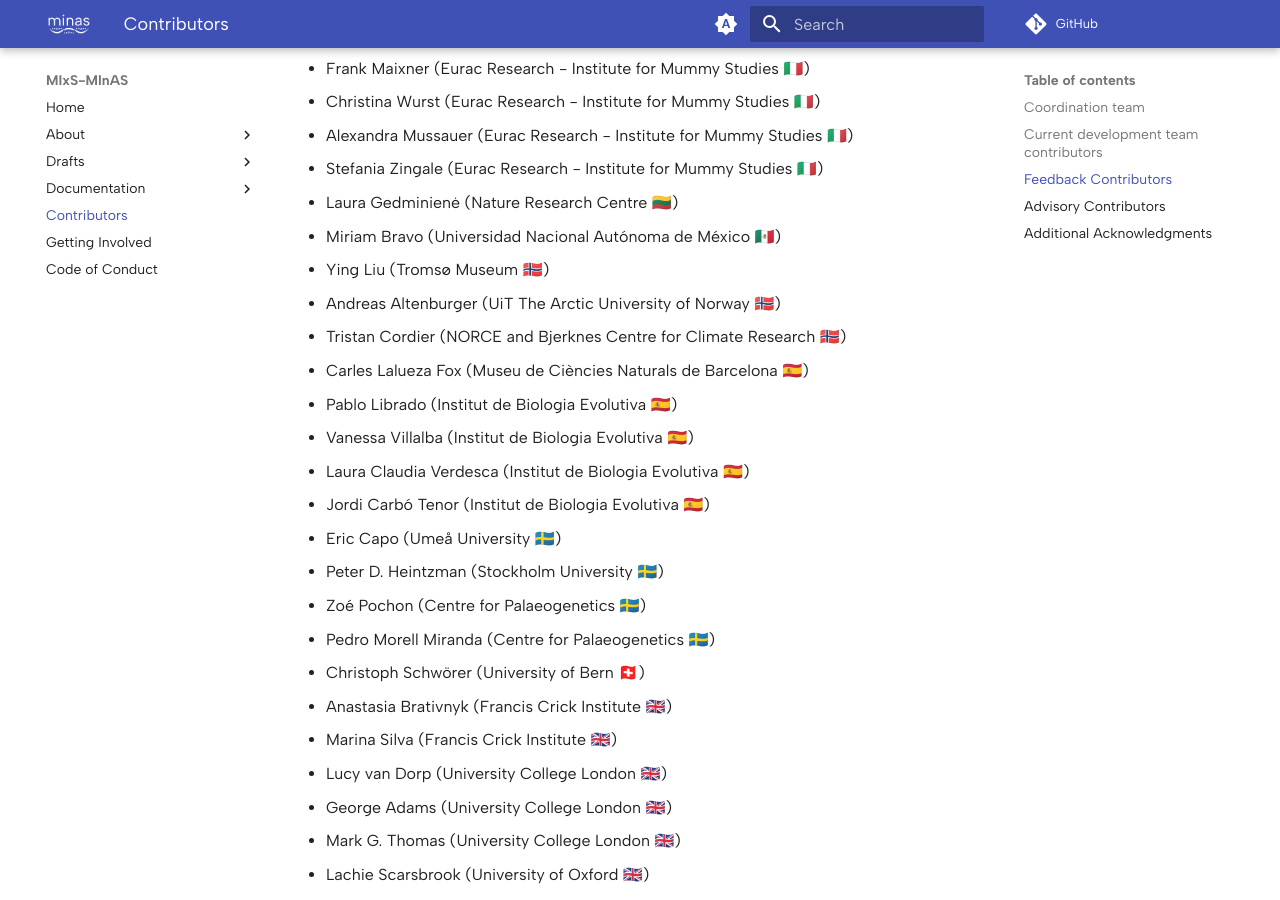
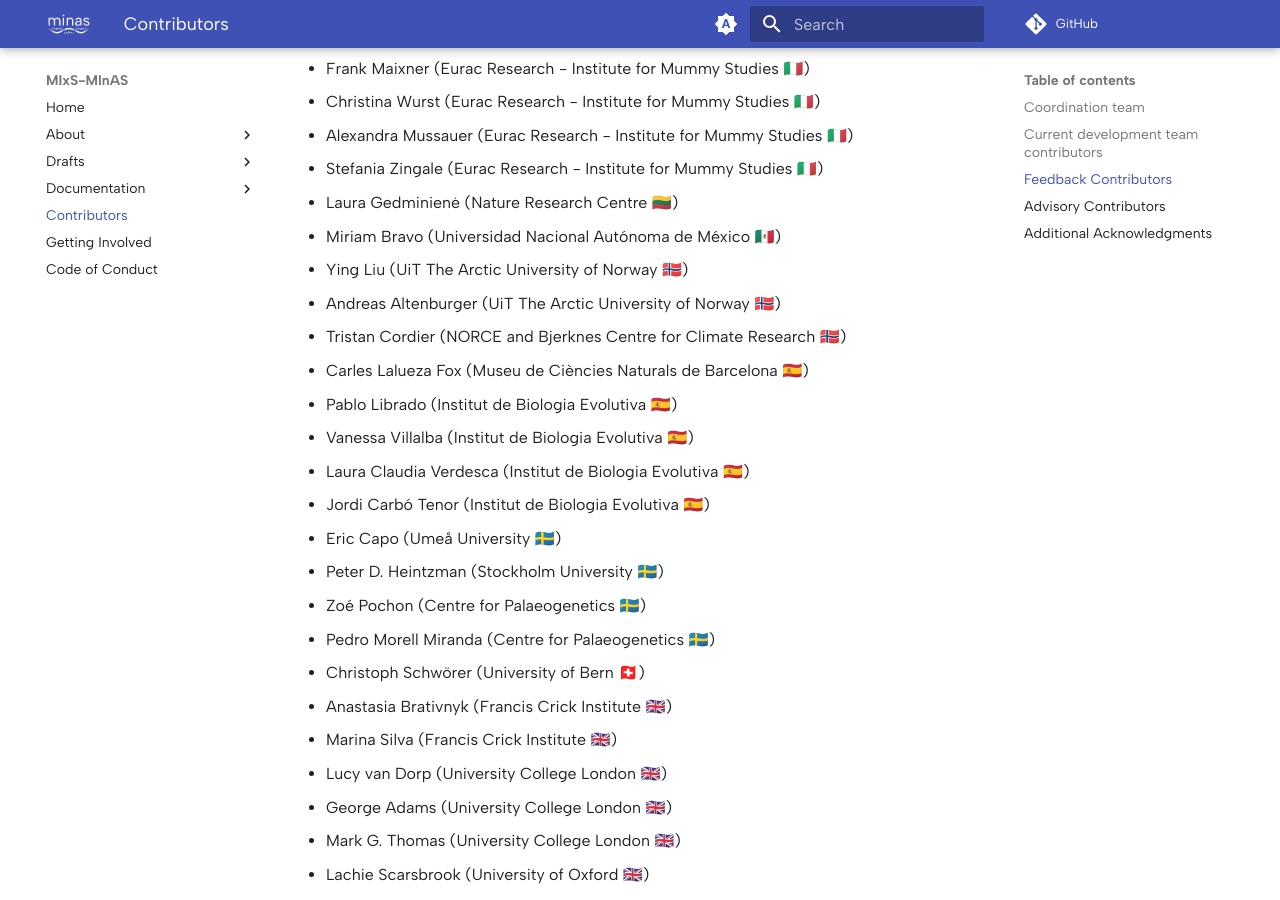
Before and after one commit to MIxS-MInAS/MIxS-MInAS.github.io, an MkDocs documentation site: the page built from docs/contributors.md, in a window 1280 px wide and 900 px high, scrolled down 2691 px. Built offline with MkDocs 1.6.1 and Material for MkDocs 9.7.7, drawn with Linux system fonts in a browser that asks for light colours; comment, search, counter and statistics services are not loaded.

Commit message:
Update Ying's affiliation

```diff
--- a/docs/contributors.md
+++ b/docs/contributors.md
@@ -84,7 +84,7 @@ Previously:
 - Stefania Zingale (Eurac Research - Institute for Mummy Studies 🇮🇹)
 - Laura Gedminienė (Nature Research Centre 🇱🇹)
 - Miriam Bravo (Universidad Nacional Autónoma de México 🇲🇽)
-- Ying Liu (Tromsø Museum 🇳🇴)
+- Ying Liu (UiT The Arctic University of Norway 🇳🇴)
 - Andreas Altenburger (UiT The Arctic University of Norway 🇳🇴)
 - Tristan Cordier (NORCE and Bjerknes Centre for Climate Research 🇳🇴)
 - Carles Lalueza Fox (Museu de Ciències Naturals de Barcelona 🇪🇸)
```
